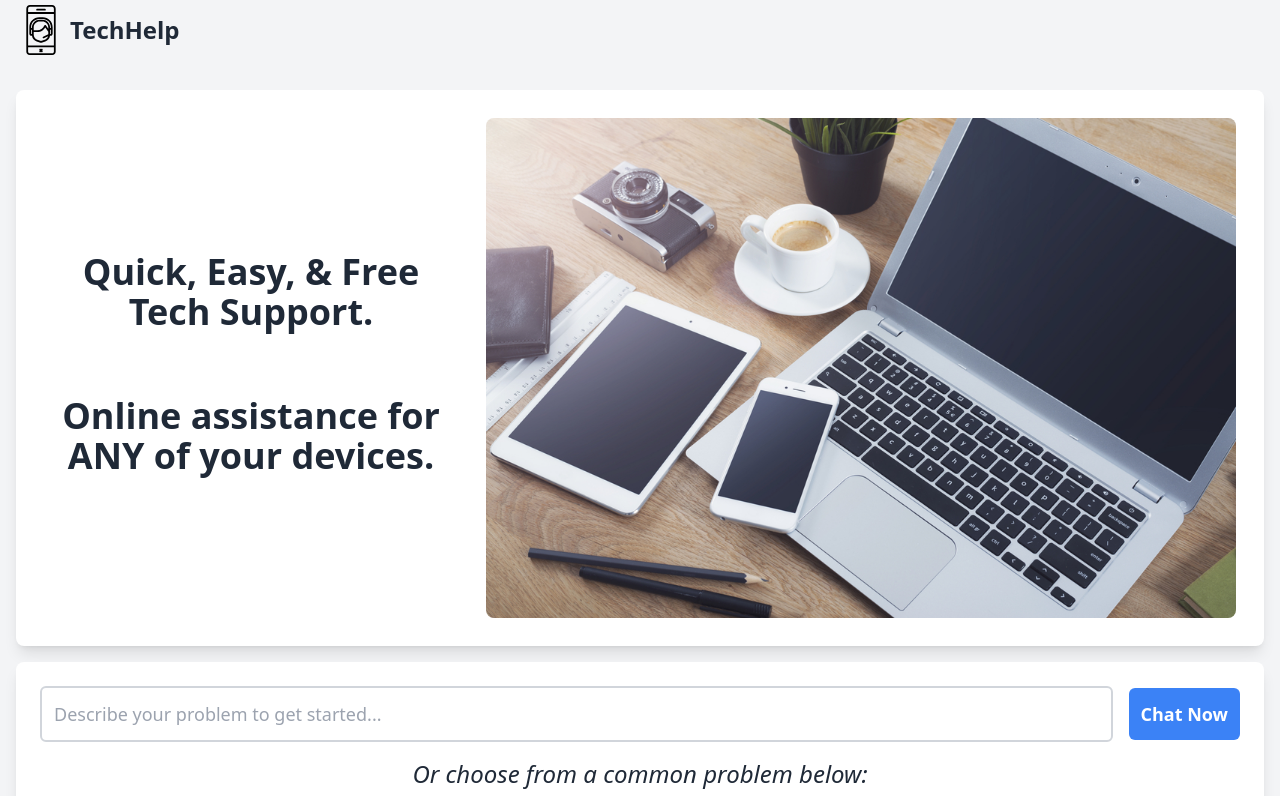
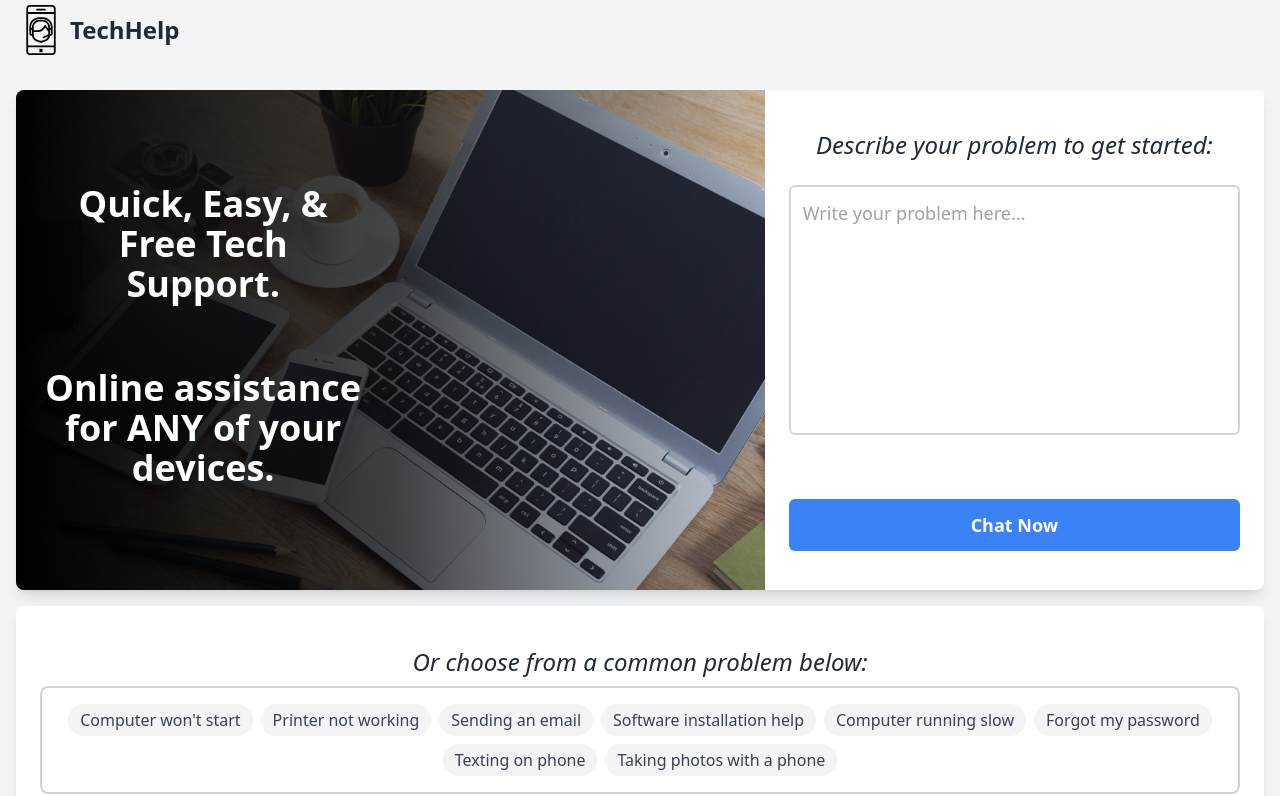
Before and after one commit to Dev-Harold/helpy-chatty, a Next.js app: page / in a window 1280 px wide. Shown: the top 796 px of the page. Built offline with nearby package versions, Linux system fonts and the light colour scheme.

Commit message:
Redid home page navigation per spec

```diff
--- a/src/app/page.tsx
+++ b/src/app/page.tsx
@@ -51,7 +51,6 @@ export default function Home() {
 
   const handleSubmit = (e: React.FormEvent) => {
     e.preventDefault()
-    console.log('Message submitted:', message)
     const chatId = uuidv4()
     const encodedMessage = encodeURIComponent(message)
     router.push(`/chat/${chatId}?message=${encodedMessage}`)
@@ -69,45 +68,39 @@ export default function Home() {
 
       <main className="pt-[30px] px-4 min-h-screen bg-gray-100">
         <div className="max-w-7xl mx-auto">
-          <div className="bg-white rounded-lg shadow-lg p-6 mb-4">
-            <div className="flex flex-col lg:flex-row items-center justify-between">
-              <div className="text-center flex-1 mb-6 lg:mb-0">
-                <h2 className="text-2xl font-bold text-gray-800 mb-2 md:text-4xl mb-8 md:mb-16">Quick, Easy, & Free Tech Support.</h2>
-                <h2 className="text-2xl font-bold text-gray-800 mb-2 md:text-4xl">Online assistance for ANY of your devices.</h2>
-              </div>
-              <div className="image-container block flex-shrink-0 lg:ml-6 m-1">
-                <Image
-                  src="/Electronics.jpeg"
-                  alt="Tech Support"
-                  width={750}
-                  height={750}
-                  className="rounded-lg"
-                />
+          <div className="bg-white rounded-lg shadow-lg mb-4 flex flex-col lg:flex-row items-center justify-center overflow-hidden">
+            <div className="text-center flex-1 min-h-[300px] md:min-h-[500px] bg-cover bg-center bg-no-repeat relative flex items-center" style={{ backgroundImage: 'url(/Electronics.jpeg)' }}>
+             <div className="absolute inset-0 bg-black/70 md:bg-black/0 md:bg-gradient-to-r md:from-black md:via-black/70 md:to-transparent"></div>
+             <div className="relative z-10 p-6 md:max-w-[50%] flex flex-col items-center justify-center">
+              <h2 className="text-2xl font-bold text-white mb-2 md:text-4xl mb-8 md:mb-16">Quick, Easy, & Free Tech Support.</h2>
+              <h2 className="text-2xl font-bold text-white mb-2 md:text-4xl">Online assistance for ANY of your devices.</h2>
             </div>
           </div>
-          </div>
-
-          <form onSubmit={handleSubmit} className="bg-white rounded-lg shadow-lg p-6">
-            <div className="flex flex-col md:flex-row gap-4 items-center">
+          <div className="flex flex-col gap-4 items-center min-w-[40%] p-6">
+            <h1 className="text-lg italic  md:text-2xl text-gray-800 mb-2 text-center">Describe your problem to get started:</h1>
             <div className="flex-1 w-full flex">
               <textarea
                 ref={textareaRef}
                 value={message}
                 onChange={(e) => setMessage(e.target.value)}
-                  placeholder="Describe your problem to get started..."
-                  className="w-full p-3 border-2 border-gray-300 rounded-md focus:outline-none focus:border-blue-500 text-sm md:text-lg resize-none leading-[28px]"
+                placeholder="Write your problem here..."
+                className="w-full md:min-h-[250px] p-3 border-2 border-gray-300 rounded-md focus:outline-none focus:border-blue-500 text-sm md:text-lg resize-none leading-[28px]"
                 required
                 rows={1}
               />
             </div>
             <button
               type="submit"
-                className="md:w-auto w-full bg-blue-500 hover:bg-blue-600 text-white p-3 rounded-md transition-colors text-sm md:text-lg font-semibold whitespace-nowrap h-full"
+              className="w-full bg-blue-500 hover:bg-blue-600 text-white p-3 rounded-md transition-colors text-sm md:text-lg font-semibold whitespace-nowrap h-full md:mt-12"
               aria-label="Send message"
             >
               Chat Now
             </button>
           </div>
+        </div>
+
+          <form onSubmit={handleSubmit} className="bg-white rounded-lg shadow-lg p-6">
+
 
             <div className="mt-4">
               <h1 className="text-lg italic  md:text-2xl text-gray-800 mb-2 text-center">Or choose from a common problem below:</h1>
```
Lines whose indentation alone changed are shown as unchanged.
